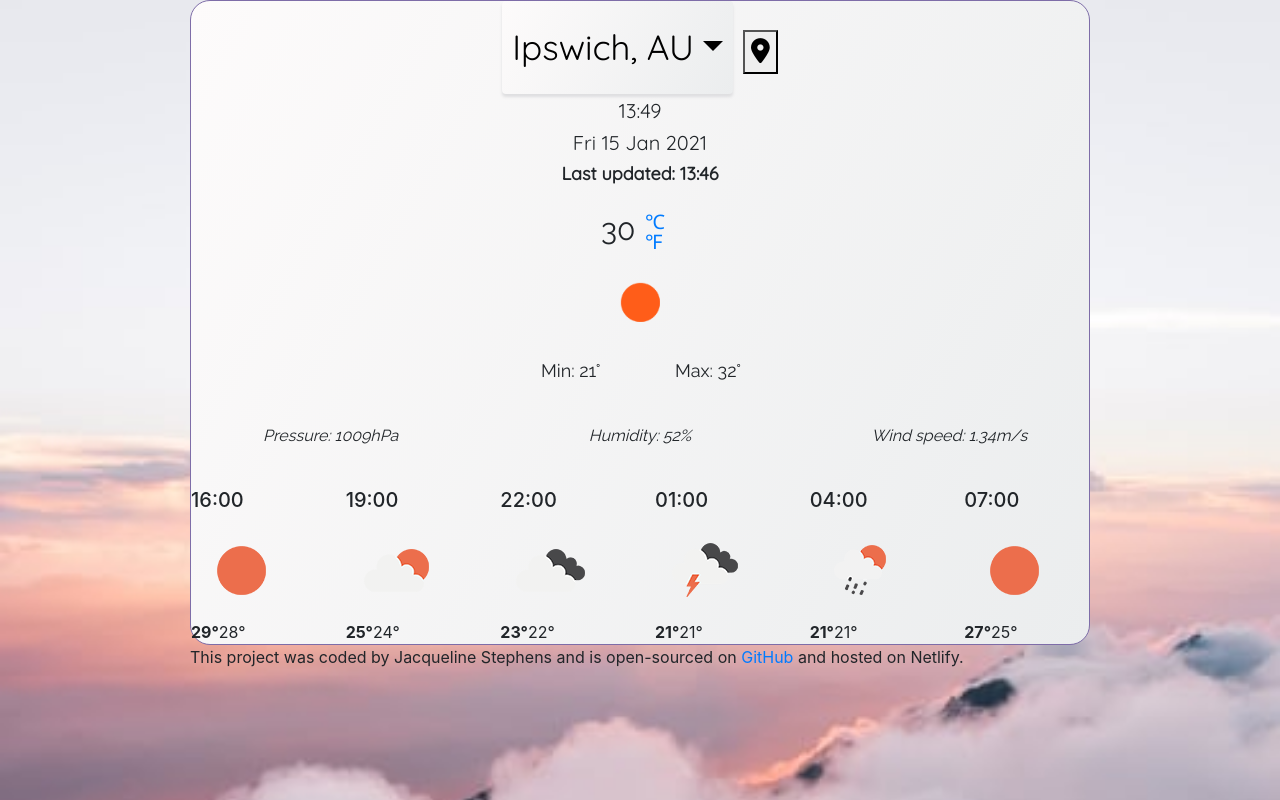
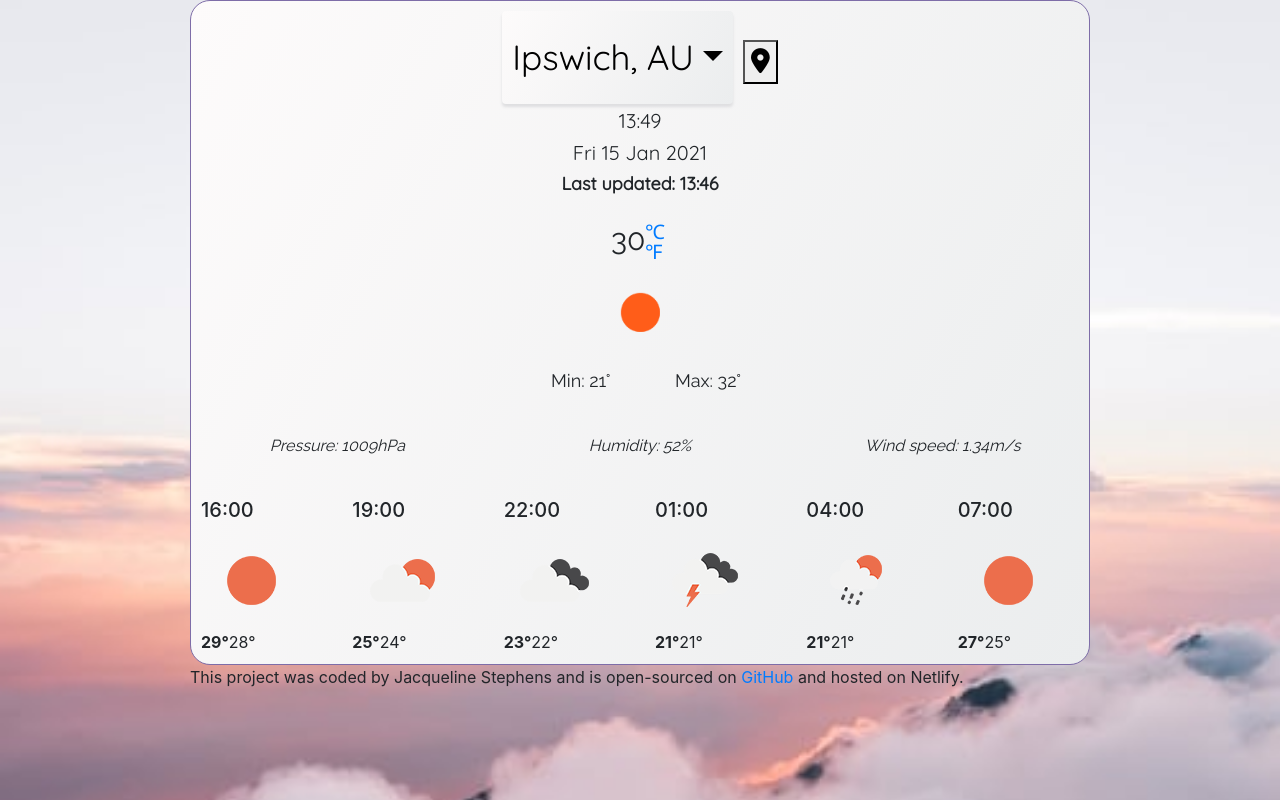
Before and after one commit to JStepns/weather-react, a React (Create React App) app: page / in a window 1280 px wide. Built offline with nearby package versions, Linux system fonts and the light colour scheme.

Commit message:
Increased container height and added padding to the container

```diff
--- a/src/App.css
+++ b/src/App.css
@@ -1,8 +1,8 @@
 .App .Container {
   background-image: linear-gradient(120deg, #fdfbfb 0%, #ebedee 100%);
   max-width: 900px;
-  max-height: 650px;
-  padding: 0;
+  max-height: 700px;
+  padding: 10px;
   border-radius: 20px;
   border: 1px solid #7e6da8;
   margin: 0 auto;
```
